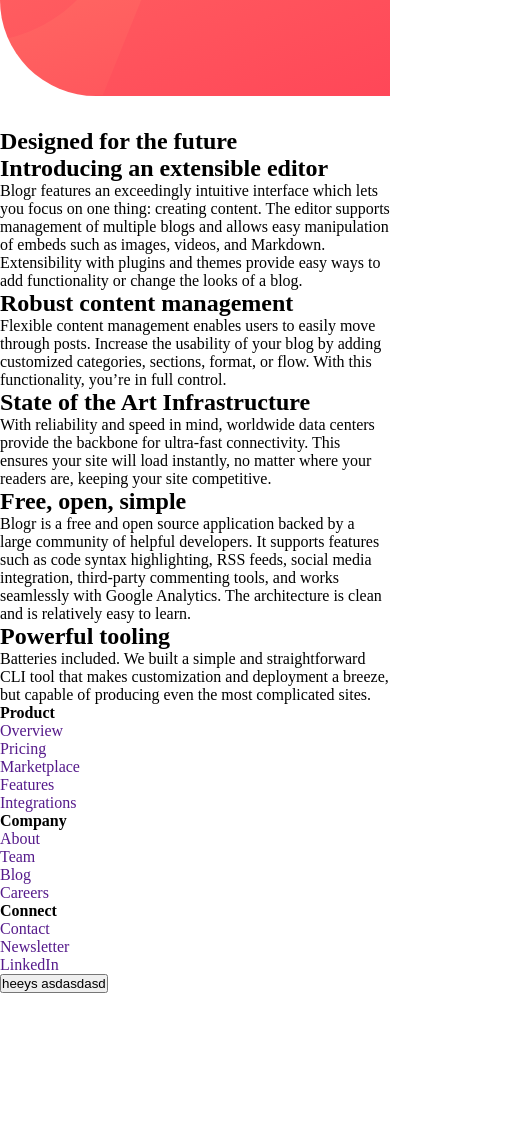
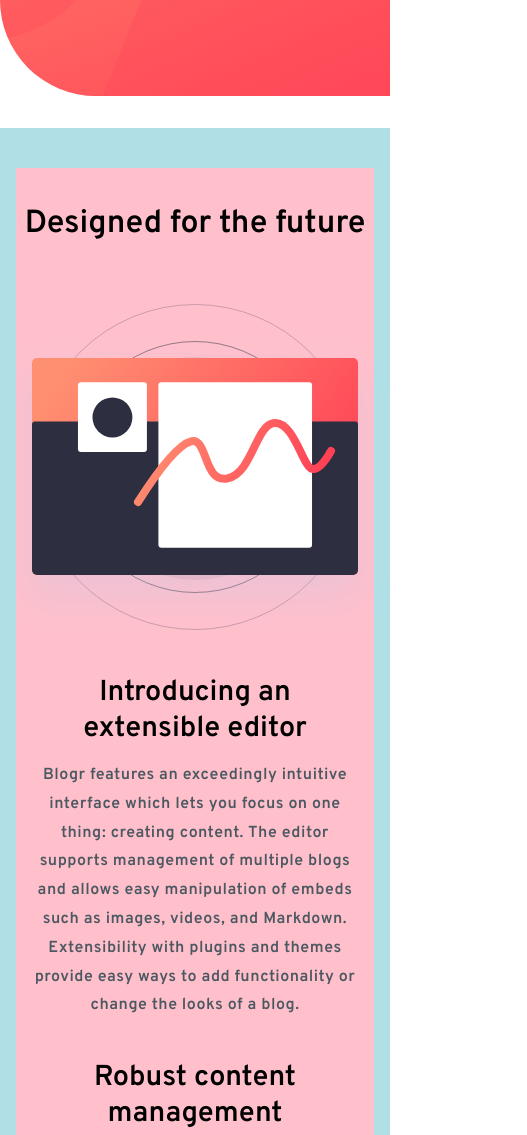
Before and after one commit to mikeanthony23/blogr-landing-page, a website built with Parcel: page index.html in a window 390 px wide. Shown: the part 492-1627 px from the top of the page, 527 px wide, since content can reach past the window. Before the commit the page ends 1485 px from the top, so only its background shows below. Built offline with nearby package versions, Linux system fonts and the light colour scheme.

Commit message:
partial commit

```diff
--- a/index.html
+++ b/index.html
@@ -32,6 +32,8 @@
       <div class="nav__burger-menu-container"><img class="nav__burger-menu open" src="/src/images/icon-hamburger.svg"
           alt="menu bar">
       </div>
+
+      <div class="overlay hidden"></div>
       <ul class="nav__list hidden">
 
         <li class="nav__item ">
@@ -100,56 +102,63 @@
 
   </header>
 
-  <main>
+  <main class="main">
 
-    <article>
+    <article class="article">
 
-      <h2>Designed for the future</h2>
+      <h2 class="article__header">Designed for the future</h2>
 
-      <figure>
-        <!-- <img src="./src/images/illustration-editor-mobile.svg" alt=""> -->
+      <figure class="article__img-container">
+        <img class="article_img" src="./src/images/illustration-editor-mobile.svg" alt="">
       </figure>
 
-      <div>
-        <h2>Introducing an extensible editor</h2>
-        <p>Blogr features an exceedingly intuitive interface which lets you focus on one thing: creating content. The
+      <div class="article__content-wrapper">
+        <h3 class="article__sub-header">Introducing an extensible editor</h3>
+        <p class="article__msg">Blogr features an exceedingly intuitive interface which lets you focus on one thing:
+          creating content. The
           editor supports management of multiple blogs and allows easy manipulation of embeds such as images, videos,
           and Markdown. Extensibility with plugins and themes provide easy ways to add functionality or change the
           looks
           of a blog.</p>
       </div>
 
-      <div>
-        <h2>Robust content management</h2>
-        <p>Flexible content management enables users to easily move through posts. Increase the usability of your blog
+      <div class="article__content-wrapper">
+        <h3 class="article__sub-header">Robust content management</h3>
+        <p class="article__msg">Flexible content management enables users to easily move through posts. Increase the
+          usability of your blog
           by adding customized categories, sections, format, or flow. With this functionality, you’re in full control.
         </p>
       </div>
 
-      <div>
-        <figure>
-          <!-- <img src="./src/images/illustration-phones.svg" alt=""> -->
-        </figure>
-        <h2>State of the Art Infrastructure</h2>
-        <p>With reliability and speed in mind, worldwide data centers provide the backbone for ultra-fast connectivity.
+
+      <figure class="article__img-container article__img-container--phone">
+        <img class="article__img article__img--phone" src="./src/images/illustration-phones.svg" alt="">
+      </figure>
+      <div class="article__content-wrapper">
+        <h2 class="article__header article__header--phone">State of the Art Infrastructure</h2>
+        <p class="article__msg article__msg--phone">With reliability and speed in mind, worldwide data centers provide
+          the backbone for
+          ultra-fast connectivity.
           This ensures your site will load instantly, no matter where your readers are, keeping your site competitive.
         </p>
       </div>
 
-      <figure>
-        <!-- <img src="./src/images/illustration-laptop-mobile.svg" alt=""> -->
+      <figure class="article__img-container">
+        <!-- <img class="article__img" src="./src/images/illustration-laptop-mobile.svg" alt=""> -->
       </figure>
 
-      <div>
-        <h2>Free, open, simple</h2>
-        <p>Blogr is a free and open source application backed by a large community of helpful developers. It supports
+      <div class="article__content-wrapper">
+        <h3 class="article__sub-header">Free, open, simple</h3>
+        <p class="article__msg">Blogr is a free and open source application backed by a large community of helpful
+          developers. It supports
           features such as code syntax highlighting, RSS feeds, social media integration, third-party commenting tools,
           and works seamlessly with Google Analytics. The architecture is clean and is relatively easy to learn.</p>
       </div>
 
       <div>
-        <h2>Powerful tooling</h2>
-        <p>Batteries included. We built a simple and straightforward CLI tool that makes customization and deployment a
+        <h3 class="article__sub-header">Powerful tooling</h3>
+        <p class="article__msg">Batteries included. We built a simple and straightforward CLI tool that makes
+          customization and deployment a
           breeze, but
           capable of producing even the most complicated sites.
         </p>
@@ -198,7 +207,6 @@
   </button>
 
 
-  <div class="overlay hidden"></div>
 </body>
 
 </html>
--- a/src/scss/abstracts/_variables.scss
+++ b/src/scss/abstracts/_variables.scss
@@ -23,8 +23,8 @@
 $light-red: hsl(353, 100%, 62%);
 
 // Background gradient - body:
-$very-dark-gray-blue: hsl(237, 17%, 21%);
-$very-dark-desaturated-blue: hsl(237, 23%, 32%);
+$very-dark-gray-blue: #2c2d3f;
+$very-dark-desaturated-blue: #3f4164;
 
 // font size
 $pri-font-size: 1rem;
--- a/src/scss/layout/_layoutIndex.scss
+++ b/src/scss/layout/_layoutIndex.scss
@@ -1,2 +1,3 @@
-@forward  'footer';
-@forward  'navigation';
+@forward 'footer';
+@forward 'navigation';
+@forward 'main-article';
--- /dev/null
+++ b/src/scss/layout/_main-article.scss
@@ -0,0 +1,89 @@
+@use '../abstracts/variables' as *;
+
+.main {
+  display: flex;
+  flex-direction: column;
+  background-color: powderblue;
+}
+
+.article {
+  display: flex;
+  flex-direction: column;
+  align-items: center;
+  margin: 2.5em 1em;
+  background-color: pink;
+  display: flex;
+
+  &__header {
+    margin: 1em 0;
+    font-size: 2rem;
+    align-self: center;
+    text-align: center;
+    font-family: $overpass;
+    font-weight: 600;
+    line-height: 1.5;
+  }
+
+  &__img-container {
+    display: flex;
+    align-items: center;
+    margin: 1.5em 0;
+  }
+
+  &__img {
+    width: 100%;
+  }
+
+  &__content-wrapper {
+    margin: 1em;
+  }
+
+  &__sub-header {
+    font-size: 1.8rem;
+    font-family: $overpass;
+    text-align: center;
+    font-weight: 600;
+    margin-bottom: 0.5em;
+  }
+
+  &__header--phone {
+    color: $white;
+  }
+
+  &__msg {
+    font-size: $pri-font-size;
+    letter-spacing: 0.5px;
+    font-family: $overpass;
+    font-weight: 600;
+    color: $very-dark-grayish-blue;
+    text-align: center;
+    line-height: 1.8;
+    margin: 0.5em 0;
+  }
+
+  &__msg--phone {
+    color: $white;
+    font-weight: 300;
+  }
+
+  &__img-container--phone {
+    margin-top: 4em;
+    margin-bottom: 0;
+    position: relative;
+    z-index: 1000;
+    &::after {
+      z-index: -1;
+      position: absolute;
+      content: url('/src/images/bg-pattern-circles.svg');
+      background-image: linear-gradient(
+        162deg,
+        rgba(44, 45, 63, 1) 13%,
+        rgba(63, 65, 100, 1) 98%
+      );
+      background-position: left;
+      transform: scale(0.5);
+      height: 1250px;
+      margin-left: -250px;
+    }
+  }
+}
```
